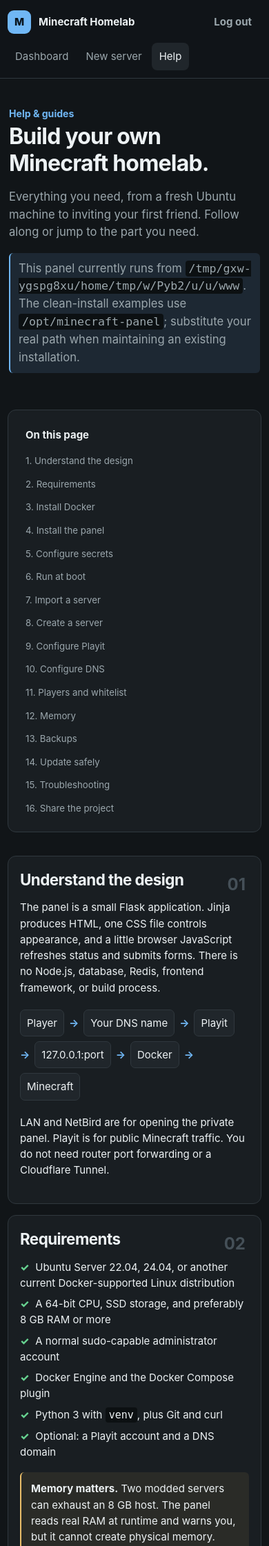
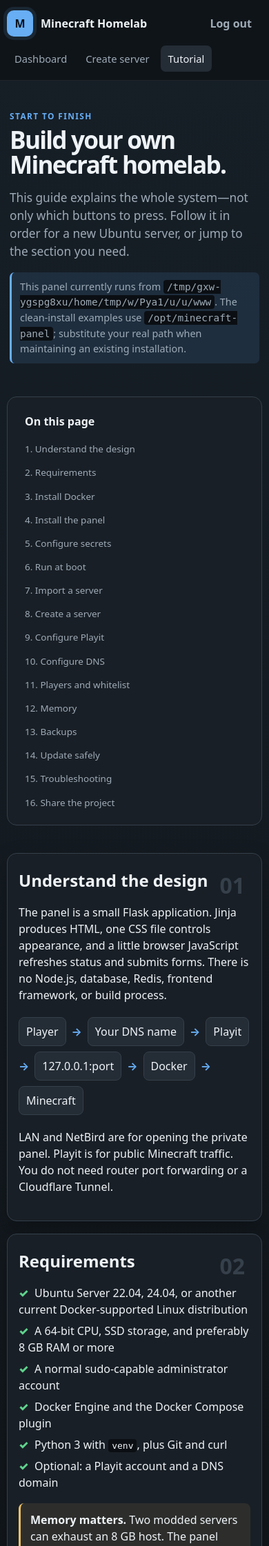
Before and after one commit to V1CT0R-06/minecraft-no-port-forwarding-manager, a Flask app: page /tutorial in a window 390 px wide. Shown: the top 2242 px of the page at 69% size. Run offline with Flask 3, Linux system fonts and the light colour scheme; the visitor is signed in with stand-in values (Sample User, id 1); parts of the project's set-up code (start-up, migrations or seed data) failed here and were passed over.

Commit message:
Revert "Simplify and humanize the interface"
This reverts commit 76a0b89534ccde1b11cfd1f5a6cb74eee9e71c1a.

```diff
--- a/static/style.css
+++ b/static/style.css
@@ -1,170 +1,164 @@
 :root {
   color-scheme: dark;
-  --background: #111518;
-  --surface: #191e22;
-  --surface-soft: #20262b;
-  --border: #30383e;
-  --text: #edf2f4;
-  --muted: #9ba7ad;
-  --green: #67d391;
-  --red: #ef7a82;
-  --yellow: #e9bd69;
-  --blue: #70b7f5;
-  --blue-soft: rgba(112, 183, 245, .12);
+  --background: #101418;
+  --surface: #1a2027;
+  --surface-light: #242c35;
+  --border: #35404b;
+  --text: #eef3f7;
+  --muted: #9eabb7;
+  --green: #5fd38d;
+  --red: #f06c75;
+  --yellow: #f0c36a;
+  --blue: #67aef5;
+  --blue-soft: rgba(103, 174, 245, .12);
+  --shadow: 0 14px 34px rgba(0, 0, 0, .22);
 }
 
 * { box-sizing: border-box; }
 html { scroll-behavior: smooth; }
-body { margin: 0; background: var(--background); color: var(--text); font-family: Inter, ui-sans-serif, system-ui, -apple-system, BlinkMacSystemFont, "Segoe UI", sans-serif; font-size: 15px; line-height: 1.55; }
+body { margin: 0; background: radial-gradient(circle at 50% -20%, #1b2732 0, var(--background) 38%); color: var(--text); font-family: system-ui, -apple-system, sans-serif; line-height: 1.5; }
 a { color: var(--blue); }
-h1, h2, h3 { margin: 0; line-height: 1.2; letter-spacing: -.025em; }
-h1 { font-size: clamp(2rem, 5vw, 3.25rem); }
-h2 { font-size: 1.25rem; }
-h3 { font-size: 1rem; }
-.muted, .section-copy { color: var(--muted); }
-.section-copy { margin: 4px 0 0; }
-
-.site-header { position: sticky; top: 0; z-index: 20; border-bottom: 1px solid var(--border); background: rgba(17, 21, 24, .96); }
-.nav-shell, .page-shell { width: min(1120px, calc(100% - 40px)); margin: auto; }
-.nav-shell { min-height: 68px; display: flex; align-items: center; gap: 24px; }
-.brand { display: flex; align-items: center; gap: 11px; margin-right: auto; color: var(--text); text-decoration: none; }
-.brand-mark, .login-mark { display: grid; place-items: center; color: #08131c; background: var(--blue); font-weight: 850; }
-.brand-mark { width: 34px; height: 34px; border-radius: 9px; }
+.site-header { position: sticky; top: 0; z-index: 20; border-bottom: 1px solid rgba(255,255,255,.07); background: rgba(16,20,24,.92); backdrop-filter: blur(12px); }
+.nav-shell, .page-shell { width: min(1180px, calc(100% - 32px)); margin: auto; }
+.nav-shell { min-height: 72px; display: flex; align-items: center; gap: 24px; }
+.brand { display: flex; align-items: center; gap: 11px; color: var(--text); text-decoration: none; margin-right: auto; }
+.brand-mark { width: 38px; height: 38px; display: grid; place-items: center; border-radius: 10px; color: #07121c; background: var(--blue); font-weight: 900; box-shadow: 0 0 0 5px var(--blue-soft); }
 .brand strong, .brand small { display: block; }
-.brand small { color: var(--muted); font-size: .72rem; font-weight: 400; }
-.main-nav { display: flex; gap: 3px; }
-.main-nav a { padding: 8px 11px; border-radius: 8px; color: var(--muted); text-decoration: none; }
-.main-nav a:hover, .main-nav a.active { color: var(--text); background: var(--surface-soft); }
-.page-shell { padding: 38px 0 64px; }
-
-.dashboard-hero { display: flex; align-items: flex-end; justify-content: space-between; gap: 32px; padding: 24px 2px 44px; }
-.dashboard-hero h1 { margin-top: 5px; }
-.dashboard-hero p:not(.welcome) { max-width: 650px; margin: 12px 0 0; color: var(--muted); font-size: 1.03rem; }
-.welcome { margin: 0 0 4px; color: var(--blue); font-size: .88rem; font-weight: 650; }
-.hero-actions { display: flex; flex-wrap: wrap; gap: 9px; flex-shrink: 0; }
-
-.card { margin-bottom: 16px; padding: 22px; border: 1px solid var(--border); border-radius: 12px; background: var(--surface); }
+.brand small { color: var(--muted); font-size: .72rem; }
+.main-nav { display: flex; align-items: center; gap: 5px; }
+.main-nav a { padding: 8px 11px; border-radius: 7px; color: var(--muted); text-decoration: none; font-size: .92rem; }
+.main-nav a:hover, .main-nav a.active { color: var(--text); background: var(--surface-light); }
+h1, h2, h3 { margin: 0; }
+.muted { color: var(--muted); }
+.page-shell { padding: 34px 0 56px; }
+.dashboard-hero { display: flex; align-items: end; justify-content: space-between; gap: 30px; padding: 24px 4px 38px; }
+.dashboard-hero h1 { max-width: 720px; margin-top: 5px; font-size: clamp(2rem, 5vw, 3.5rem); line-height: 1.05; letter-spacing: -.045em; }
+.dashboard-hero p { max-width: 700px; color: var(--muted); font-size: 1.05rem; margin: 14px 0 0; }
+.hero-actions { display: flex; gap: 10px; flex-wrap: wrap; flex-shrink: 0; }
+.eyebrow { color: var(--blue); font-size: .74rem; font-weight: 800; letter-spacing: .12em; text-transform: uppercase; }
+.card { background: rgba(26,32,39,.96); border: 1px solid var(--border); border-radius: 14px; padding: 22px; margin-bottom: 18px; box-shadow: var(--shadow); }
 .section-heading, .server-heading, .row, .actions { display: flex; align-items: center; justify-content: space-between; gap: 12px; }
-.content-heading { margin: 34px 2px 14px; }
-.update-pill { padding: 4px 9px; border-radius: 999px; color: var(--muted); background: var(--surface-soft); font-size: .76rem; }
-.metric-grid { display: grid; grid-template-columns: repeat(4, 1fr); gap: 1px; margin-top: 20px; overflow: hidden; border: 1px solid var(--border); border-radius: 10px; background: var(--border); }
-.metric { min-width: 0; padding: 14px; background: var(--surface-soft); }
-.metric-label { display: block; color: var(--muted); font-size: .76rem; }
-.metric-value { display: block; margin-top: 3px; overflow-wrap: anywhere; font-size: 1.05rem; font-weight: 650; }
-.progress { height: 4px; margin-top: 10px; overflow: hidden; border-radius: 99px; background: #0c1012; }
+.content-heading { display: flex; align-items: end; justify-content: space-between; gap: 20px; margin: 34px 3px 15px; }
+.content-heading p { margin: 0; }
+.update-pill { color: var(--muted); background: var(--surface-light); border: 1px solid var(--border); border-radius: 100px; padding: 5px 10px; font-size: .78rem; }
+.metric-grid { display: grid; grid-template-columns: repeat(4, 1fr); gap: 14px; margin-top: 18px; }
+.metric { background: var(--surface-light); border: 1px solid transparent; border-radius: 10px; padding: 14px; }
+.metric:hover { border-color: var(--border); }
+.metric-label { display: block; color: var(--muted); font-size: .82rem; text-transform: uppercase; letter-spacing: .04em; }
+.metric-value { display: block; font-size: 1.15rem; margin-top: 3px; }
+.progress { height: 6px; background: #0c1014; border-radius: 10px; overflow: hidden; margin-top: 10px; }
 .progress span { display: block; height: 100%; background: var(--blue); }
-
-.server-grid { display: grid; grid-template-columns: 1fr 1fr; gap: 16px; }
-.server-card { min-width: 0; }
-.server-heading .muted { font-size: .84rem; }
-.status { font-size: .78rem; font-weight: 750; letter-spacing: .025em; }
+.server-grid { display: grid; grid-template-columns: 1fr 1fr; gap: 18px; }
+.server-card { min-width: 0; position: relative; overflow: hidden; }
+.server-card::before { content: ""; position: absolute; inset: 0 auto 0 0; width: 3px; background: var(--border); }
+.server-card.is-online::before { background: var(--green); }
+.server-card.is-offline::before { background: var(--muted); }
+.empty-state { grid-column: 1 / -1; text-align: center; padding: 42px; }
+.empty-state .actions { justify-content: center; }
+.empty-icon { width: 48px; height: 48px; display: grid; place-items: center; margin: 0 auto 12px; border-radius: 14px; color: var(--blue); background: var(--blue-soft); font-size: 1.8rem; }
+.server-summary-grid { display: grid; grid-template-columns: repeat(4, 1fr); gap: 8px; margin: 20px 0 14px; }
+.server-summary-grid div { min-width: 0; padding: 11px; border-radius: 9px; background: var(--surface-light); }
+.server-summary-grid span, .server-summary-grid strong { display: block; overflow-wrap: anywhere; }
+.server-summary-grid span { color: var(--muted); font-size: .75rem; text-transform: uppercase; letter-spacing: .04em; }
+.server-summary-grid strong { margin-top: 3px; }
+.status { font-weight: 700; }
 .online { color: var(--green); }
 .offline { color: var(--muted); }
 .unknown, .warning { color: var(--yellow); }
-.server-summary-grid { display: grid; grid-template-columns: repeat(4, 1fr); gap: 1px; margin: 20px 0 14px; overflow: hidden; border: 1px solid var(--border); border-radius: 9px; background: var(--border); }
-.server-summary-grid div { min-width: 0; padding: 11px; background: var(--surface-soft); }
-.server-summary-grid span, .server-summary-grid strong { display: block; overflow-wrap: anywhere; }
-.server-summary-grid span { color: var(--muted); font-size: .72rem; }
-.server-summary-grid strong { margin-top: 2px; }
-.empty-state { grid-column: 1 / -1; padding: 44px; text-align: center; }
-.empty-state .actions { justify-content: center; }
-.empty-icon { width: 42px; height: 42px; display: grid; place-items: center; margin: 0 auto 13px; border-radius: 50%; color: var(--blue); background: var(--blue-soft); font-size: 1.4rem; }
-
-.button { display: inline-block; padding: 8px 13px; border: 1px solid transparent; border-radius: 8px; font: inherit; font-weight: 650; text-decoration: none; cursor: pointer; }
-.button:hover { filter: brightness(1.08); }
-.button.primary { color: #08131c; background: var(--blue); }
-.button.secondary { color: var(--text); border-color: var(--border); background: var(--surface-soft); }
-.button.quiet { color: var(--muted); background: transparent; }
-.button.danger { color: var(--red); border-color: rgba(239, 122, 130, .45); background: transparent; }
+.details { margin: 18px 0; }
+.row { padding: 7px 0; border-bottom: 1px solid rgba(255,255,255,.06); }
+.row span:first-child { color: var(--muted); }
+.button { display: inline-block; border: 1px solid transparent; border-radius: 8px; padding: 9px 14px; font: inherit; font-weight: 700; text-decoration: none; cursor: pointer; transition: transform .12s ease, border-color .12s ease, background .12s ease; }
+.button:hover { transform: translateY(-1px); }
+.button.primary { background: var(--blue); color: #08131e; }
+.button.secondary { background: var(--surface-light); border-color: var(--border); color: var(--text); }
+.button.quiet { background: transparent; color: var(--muted); border-color: transparent; }
+.button.danger { background: transparent; border-color: var(--red); color: var(--red); }
 .button:disabled { opacity: .5; cursor: wait; }
-.actions { justify-content: flex-start; flex-wrap: wrap; margin: 15px 0; }
-.page-actions { margin-bottom: 18px; }
-.back-link { color: var(--muted); text-decoration: none; }
-.back-link:hover { color: var(--text); }
-
-.panel-section { margin-top: 16px; padding-top: 15px; border-top: 1px solid var(--border); }
-details summary { color: var(--text); font-weight: 650; cursor: pointer; }
+.actions { justify-content: flex-start; flex-wrap: wrap; margin: 16px 0; }
+.panel-section { border-top: 1px solid var(--border); padding-top: 16px; margin-top: 18px; }
+.panel-section h3 { font-size: 1rem; margin-bottom: 10px; }
+details summary { cursor: pointer; color: var(--blue); }
 details summary::marker { color: var(--muted); }
-.details { margin: 16px 0; }
-.row { padding: 8px 0; border-bottom: 1px solid rgba(255,255,255,.055); }
-.row span:first-child { color: var(--muted); }
 .name-list { margin: 8px 0; padding-left: 20px; }
-.whitelist-item { display: flex; align-items: center; justify-content: space-between; gap: 8px; padding: 5px 0; }
+.whitelist-item { display: flex; align-items: center; justify-content: space-between; padding: 5px 0; gap: 8px; }
 .inline-form { display: flex; gap: 8px; margin-top: 10px; }
-label { display: block; margin: 12px 0 5px; color: var(--muted); }
-input, select { width: 100%; padding: 10px 11px; border: 1px solid var(--border); border-radius: 8px; outline: none; color: var(--text); background: #0e1215; font: inherit; }
-input:focus, select:focus { border-color: var(--blue); box-shadow: 0 0 0 3px var(--blue-soft); }
-.console-result, .logs, .code-block { padding: 13px; overflow: auto; border: 1px solid var(--border); border-radius: 8px; color: #d7e2e8; background: #0c1012; font: .82rem ui-monospace, SFMono-Regular, Consolas, monospace; }
-.console-result, .logs { max-height: 300px; white-space: pre-wrap; overflow-wrap: anywhere; }
-.message { margin-bottom: 16px; padding: 10px 13px; border: 1px solid var(--border); border-radius: 8px; background: var(--surface-soft); }
-.message.error { color: #ffc5c9; border-color: rgba(239,122,130,.55); }
-.message.success { color: #c1f1d3; border-color: rgba(103,211,145,.55); }
+input { width: 100%; background: #0e1318; color: var(--text); border: 1px solid var(--border); border-radius: 7px; padding: 10px; font: inherit; }
+label { display: block; color: var(--muted); margin: 12px 0 5px; }
+.console-result, .logs { white-space: pre-wrap; overflow-wrap: anywhere; background: #0b0f13; border-radius: 7px; padding: 12px; max-height: 300px; overflow: auto; font: .82rem ui-monospace, monospace; }
+.message { padding: 11px 14px; border-radius: 8px; margin-bottom: 16px; background: var(--surface-light); }
+.message.error { border: 1px solid var(--red); color: #ffc1c6; }
+.message.success { border: 1px solid var(--green); color: #bdf4d0; }
 .hidden { display: none; }
-
-.login-card { width: min(400px, 100%); margin: 9vh auto; padding: 30px; }
-.login-mark { width: 42px; height: 42px; margin-bottom: 24px; border-radius: 11px; }
-.login-card h1 { font-size: 1.8rem; }
-.login-card p { margin-top: 8px; }
+.login-card { width: min(420px, 100%); margin: 8vh auto; }
 .full { width: 100%; margin-top: 18px; }
-.link-button { margin-top: 8px; }
-
-.form-grid { display: grid; grid-template-columns: 1fr 1fr; gap: 4px 18px; margin-top: 20px; }
+.page-actions { display: flex; justify-content: flex-end; margin-bottom: 14px; }
+.page-actions .button { text-decoration: none; }
+.link-button { display: inline-block; text-decoration: none; margin-top: 8px; }
+.setup-steps li { margin-bottom: 12px; }
+code { background: #0b0f13; border-radius: 4px; padding: 2px 5px; }
+.dns-records { display: grid; grid-template-columns: 1fr 1fr; gap: 12px; }
+.dns-record div { overflow-wrap: anywhere; margin-top: 5px; }
+.tutorial-hero { max-width: 780px; padding: 18px 4px 34px; }
+.tutorial-hero h1 { margin-top: 5px; font-size: clamp(2.2rem, 6vw, 4rem); line-height: 1.03; letter-spacing: -.05em; }
+.tutorial-hero p { color: var(--muted); font-size: 1.08rem; }
+.tutorial-hero .current-install { padding: 10px 12px; border-left: 3px solid var(--blue); border-radius: 7px; background: var(--blue-soft); font-size: .9rem; }
+.tutorial-layout { display: grid; grid-template-columns: 235px minmax(0, 1fr); gap: 22px; align-items: start; }
+.tutorial-nav { position: sticky; top: 92px; display: flex; flex-direction: column; gap: 2px; padding: 14px; max-height: calc(100vh - 112px); overflow: auto; box-shadow: none; }
+.tutorial-nav strong { padding: 7px 9px 10px; }
+.tutorial-nav a { color: var(--muted); padding: 6px 9px; border-radius: 6px; text-decoration: none; font-size: .84rem; }
+.tutorial-nav a:hover { color: var(--text); background: var(--surface-light); }
+.tutorial-content { min-width: 0; }
+.tutorial-section { position: relative; padding: 28px; scroll-margin-top: 92px; }
+.tutorial-section h2 { padding-right: 54px; margin-bottom: 14px; font-size: 1.5rem; }
+.tutorial-section h3 { margin: 22px 0 8px; }
+.tutorial-section li { margin-bottom: 7px; }
+.step-number { position: absolute; top: 22px; right: 24px; color: var(--border); font-size: 2rem; font-weight: 900; }
+.flow-diagram { display: flex; flex-wrap: wrap; align-items: center; gap: 8px; margin: 20px 0; }
+.flow-diagram span { background: var(--surface-light); border: 1px solid var(--border); border-radius: 8px; padding: 8px 10px; }
+.flow-diagram b { color: var(--blue); }
+.code-block { overflow-x: auto; padding: 14px; border: 1px solid var(--border); border-radius: 9px; background: #0b0f13; color: #d8e5ef; font-size: .84rem; line-height: 1.6; }
+.code-block code { padding: 0; background: none; }
+.callout { border-left: 3px solid var(--blue); border-radius: 8px; padding: 12px 14px; margin: 18px 0; background: var(--blue-soft); }
+.warning-box { border-left-color: var(--yellow); background: rgba(240,195,106,.09); }
+.danger-box { border-left-color: var(--red); background: rgba(240,108,117,.08); }
+.check-list { padding-left: 0; list-style: none; }
+.check-list li::before { content: "✓"; color: var(--green); font-weight: 900; margin-right: 9px; }
+.trouble-grid { display: grid; grid-template-columns: 1fr 1fr; gap: 12px; }
+.trouble-grid > div { min-width: 0; padding: 14px; border-radius: 9px; background: var(--surface-light); }
+.trouble-grid h3 { margin-top: 0; }
+.form-grid { display: grid; grid-template-columns: 1fr 1fr; gap: 4px 18px; margin-top: 18px; }
 .form-grid .wide { grid-column: 1 / -1; }
 .form-grid small { display: block; margin-top: 4px; color: var(--muted); }
+select { width: 100%; background: #0e1318; color: var(--text); border: 1px solid var(--border); border-radius: 7px; padding: 10px; font: inherit; }
 .checkbox { display: flex; align-items: center; gap: 9px; }
 .checkbox input { width: auto; }
-.dns-records, .trouble-grid { display: grid; grid-template-columns: 1fr 1fr; gap: 12px; }
-.dns-record div { margin-top: 5px; overflow-wrap: anywhere; }
-.setup-steps li { margin-bottom: 12px; }
-code { padding: 2px 5px; border-radius: 4px; background: #0c1012; }
-
-.tutorial-hero { max-width: 760px; padding: 18px 2px 36px; }
-.tutorial-hero h1 { margin-top: 4px; }
-.tutorial-hero > p:not(.welcome) { color: var(--muted); font-size: 1.04rem; }
-.tutorial-hero .current-install { padding: 10px 12px; border-left: 2px solid var(--blue); border-radius: 6px; background: var(--blue-soft); font-size: .88rem; }
-.tutorial-layout { display: grid; grid-template-columns: 220px minmax(0, 1fr); gap: 18px; align-items: start; }
-.tutorial-nav { position: sticky; top: 86px; display: flex; flex-direction: column; gap: 1px; max-height: calc(100vh - 106px); padding: 12px; overflow: auto; }
-.tutorial-nav strong { padding: 7px 8px 9px; }
-.tutorial-nav a { padding: 6px 8px; border-radius: 6px; color: var(--muted); text-decoration: none; font-size: .83rem; }
-.tutorial-nav a:hover { color: var(--text); background: var(--surface-soft); }
-.tutorial-content { min-width: 0; }
-.tutorial-section { position: relative; padding: 26px; scroll-margin-top: 86px; }
-.tutorial-section h2 { margin-bottom: 14px; padding-right: 48px; font-size: 1.4rem; }
-.tutorial-section h3 { margin: 22px 0 8px; }
-.tutorial-section li { margin-bottom: 7px; }
-.step-number { position: absolute; top: 22px; right: 22px; color: #455058; font-size: 1.5rem; font-weight: 750; }
-.flow-diagram { display: flex; flex-wrap: wrap; align-items: center; gap: 7px; margin: 20px 0; }
-.flow-diagram span { padding: 7px 9px; border: 1px solid var(--border); border-radius: 7px; background: var(--surface-soft); }
-.flow-diagram b { color: var(--blue); }
-.code-block { line-height: 1.6; }
-.code-block code { padding: 0; background: none; }
-.callout { margin: 18px 0; padding: 12px 14px; border-left: 2px solid var(--blue); border-radius: 6px; background: var(--blue-soft); }
-.warning-box { border-left-color: var(--yellow); background: rgba(233,189,105,.08); }
-.danger-box { border-left-color: var(--red); background: rgba(239,122,130,.08); }
-.check-list { padding-left: 0; list-style: none; }
-.check-list li::before { content: "✓"; margin-right: 9px; color: var(--green); font-weight: 800; }
-.trouble-grid > div { min-width: 0; padding: 14px; border-radius: 8px; background: var(--surface-soft); }
 
 @media (max-width: 850px) {
-  .nav-shell { flex-wrap: wrap; gap: 10px; padding: 11px 0; }
+  .nav-shell { flex-wrap: wrap; padding: 12px 0; gap: 10px; }
   .main-nav { order: 3; width: 100%; overflow-x: auto; }
   .dashboard-hero { align-items: flex-start; flex-direction: column; }
   .metric-grid { grid-template-columns: repeat(2, 1fr); }
-  .server-grid, .tutorial-layout { grid-template-columns: 1fr; }
-  .tutorial-nav { position: static; display: grid; grid-template-columns: 1fr 1fr; max-height: none; }
+  .server-grid { grid-template-columns: 1fr; }
+  .tutorial-layout { grid-template-columns: 1fr; }
+  .tutorial-nav { position: static; max-height: none; display: grid; grid-template-columns: 1fr 1fr; }
 }
-@media (max-width: 520px) {
-  .nav-shell, .page-shell { width: min(100% - 22px, 1120px); }
+@media (max-width: 500px) {
+  .nav-shell, .page-shell { width: min(100% - 20px, 1180px); }
   .brand small { display: none; }
-  .page-shell { padding-top: 22px; }
-  .dashboard-hero { padding: 12px 0 34px; }
+  .page-shell { padding-top: 20px; }
+  .dashboard-hero { padding-top: 14px; }
   .dashboard-hero h1 { font-size: 2.15rem; }
   .hero-actions, .hero-actions .button { width: 100%; text-align: center; }
-  .card { padding: 17px; }
-  .metric-grid, .server-summary-grid { grid-template-columns: 1fr 1fr; }
+  .card { padding: 16px; }
+  .metric-grid { grid-template-columns: 1fr 1fr; gap: 8px; }
+  .server-summary-grid { grid-template-columns: 1fr 1fr; }
   .inline-form { flex-direction: column; }
-  .form-grid, .dns-records, .trouble-grid, .tutorial-nav { grid-template-columns: 1fr; }
+  .form-grid { grid-template-columns: 1fr; }
   .form-grid .wide { grid-column: auto; }
-  .tutorial-section { padding: 21px 17px; }
-  .row { align-items: flex-start; flex-direction: column; gap: 2px; }
+  .dns-records { grid-template-columns: 1fr; }
+  .content-heading { align-items: flex-start; flex-direction: column; }
+  .tutorial-nav { grid-template-columns: 1fr; }
+  .tutorial-section { padding: 21px 16px; }
+  .trouble-grid { grid-template-columns: 1fr; }
 }
--- a/templates/base.html
+++ b/templates/base.html
@@ -12,13 +12,13 @@
     <div class="nav-shell">
       <a class="brand" href="{{ url_for('index') if session.get('logged_in') else url_for('login') }}">
         <span class="brand-mark" aria-hidden="true">M</span>
-        <span><strong>{{ panel_title }}</strong><small>Your servers, in one place</small></span>
+        <span><strong>{{ panel_title }}</strong><small>Simple server manager</small></span>
       </a>
     {% if session.get('logged_in') %}
       <nav class="main-nav" aria-label="Main navigation">
         <a href="{{ url_for('index') }}" class="{{ 'active' if request.endpoint == 'index' else '' }}">Dashboard</a>
-        <a href="{{ url_for('new_server') }}" class="{{ 'active' if request.endpoint == 'new_server' else '' }}">New server</a>
-        <a href="{{ url_for('tutorial') }}" class="{{ 'active' if request.endpoint == 'tutorial' else '' }}">Help</a>
+        <a href="{{ url_for('new_server') }}" class="{{ 'active' if request.endpoint == 'new_server' else '' }}">Create server</a>
+        <a href="{{ url_for('tutorial') }}" class="{{ 'active' if request.endpoint == 'tutorial' else '' }}">Tutorial</a>
       </nav>
       <form method="post" action="{{ url_for('logout') }}">
         <input type="hidden" name="csrf_token" value="{{ csrf_token() }}">
--- a/templates/create_server.html
+++ b/templates/create_server.html
@@ -2,11 +2,11 @@
 {% block title %}Create Server — Minecraft Homelab{% endblock %}
 {% block content %}
 <div id="message" class="message hidden"></div>
-<div class="page-actions"><a class="back-link" href="{{ url_for('index') }}">← Back to your servers</a></div>
+<div class="page-actions"><a class="button secondary" href="{{ url_for('index') }}">← Dashboard</a></div>
 
 <section class="card">
-  <h1>Create a server</h1>
-  <p class="muted">Choose the basics now. You'll review everything before anything is created.</p>
+  <h2>Create Server</h2>
+  <p class="muted">Review everything before any directory, Compose project, or container is created.</p>
   <div class="metric-grid compact-grid">
     <div class="metric"><span class="metric-label">Host RAM</span><span class="metric-value">{{ host.ram_total_gib }} GiB</span></div>
     <div class="metric"><span class="metric-label">Available now</span><span class="metric-value">{{ host.ram_available_gib }} GiB</span></div>
--- a/templates/server_network.html
+++ b/templates/server_network.html
@@ -1,7 +1,7 @@
 {% extends "base.html" %}
 {% block title %}{{ server.label }} Network — Minecraft Homelab{% endblock %}
 {% block content %}
-<div class="page-actions"><a class="back-link" href="{{ url_for('index') }}">← Back to your servers</a></div>
+<div class="page-actions"><a class="button secondary" href="{{ url_for('index') }}">← Dashboard</a></div>
 {% if saved %}<p class="message success">Playit endpoint saved. The panel did not modify the Playit tunnel.</p>{% endif %}
 {% if error %}<p class="message error">{{ error }}</p>{% endif %}
 
--- a/templates/tutorial.html
+++ b/templates/tutorial.html
@@ -2,9 +2,9 @@
 {% block title %}Tutorial — {{ panel_title }}{% endblock %}
 {% block content %}
 <section class="tutorial-hero">
-  <p class="welcome">Help &amp; guides</p>
+  <span class="eyebrow">Start to finish</span>
   <h1>Build your own Minecraft homelab.</h1>
-  <p>Everything you need, from a fresh Ubuntu machine to inviting your first friend. Follow along or jump to the part you need.</p>
+  <p>This guide explains the whole system—not only which buttons to press. Follow it in order for a new Ubuntu server, or jump to the section you need.</p>
   <p class="current-install">This panel currently runs from <code>{{ project_path }}</code>. The clean-install examples use <code>/opt/minecraft-panel</code>; substitute your real path when maintaining an existing installation.</p>
 </section>
 
```
Also changed, not shown: templates/index.html (+7 -7 lines), templates/login.html (+3 -4 lines).
